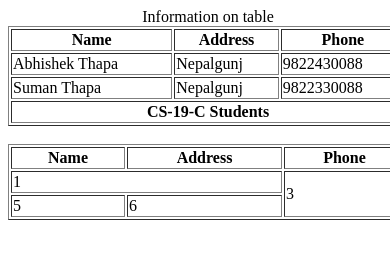
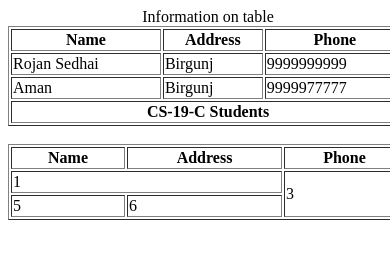
Before and after one commit to rojansedhai/sastofork, a plain HTML site: page index.html in a window 390 px wide. Drawn offline with Linux system fonts and the light colour scheme.

Commit message:
Updated index.html
Added my and Aman's name and phone

```diff
--- a/index.html
+++ b/index.html
@@ -24,14 +24,14 @@
 
 	 <tbody>
 	 <tr>
-	  <td>Abhishek Thapa</td>
-	  <td>Nepalgunj </td>
-	  <td>9822430088</td>
+	  <td>Rojan Sedhai</td>
+	  <td>Birgunj </td>
+	  <td>9999999999</td>
 	 </tr>
 	 <tr>
-	  <td>Suman Thapa</td>
-	  <td>Nepalgunj </td>
-	  <td>9822330088</td>
+	  <td>Aman</td>
+	  <td>Birgunj </td>
+	  <td>9999977777</td>
 	 </tr>
 	 </tbody>
 
```
